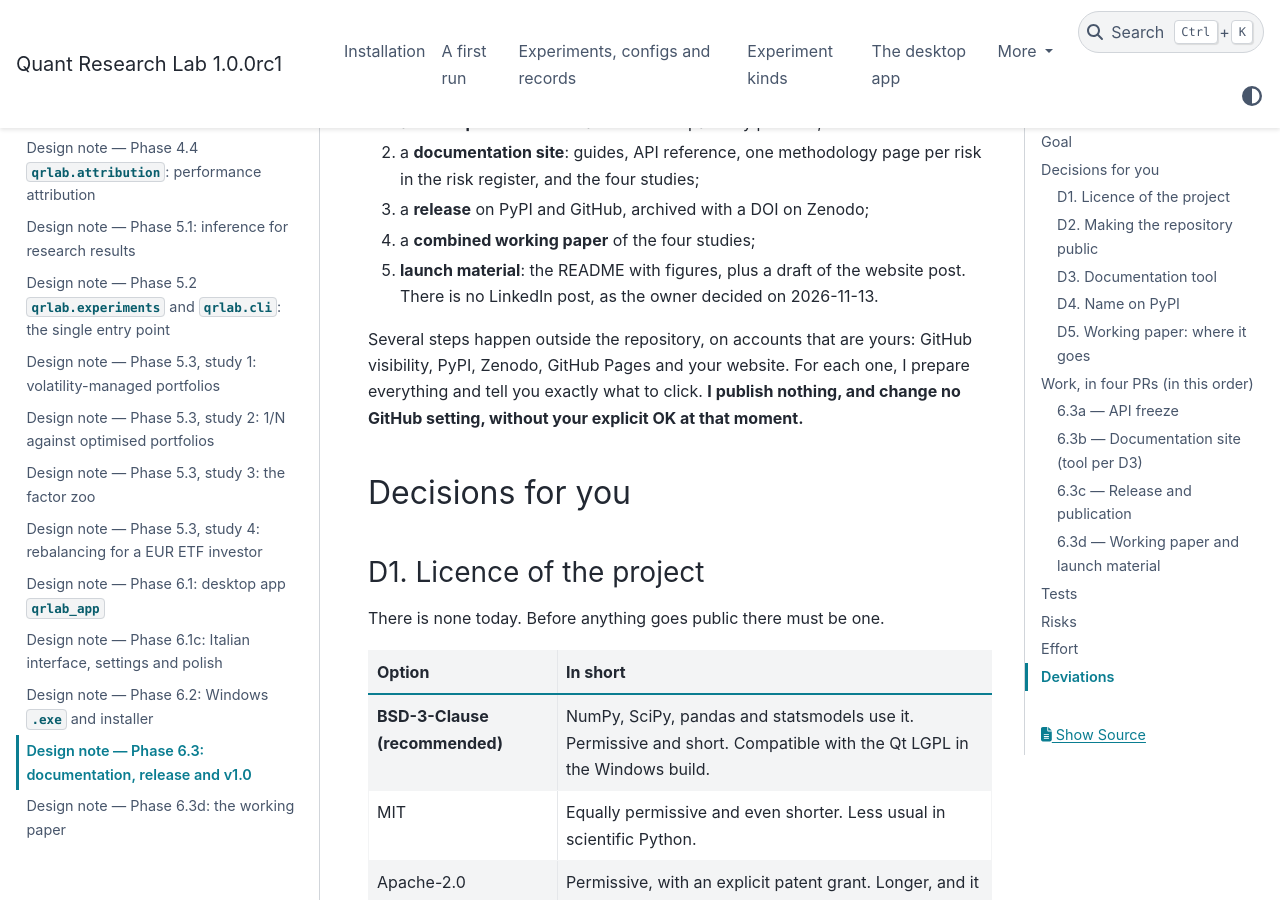
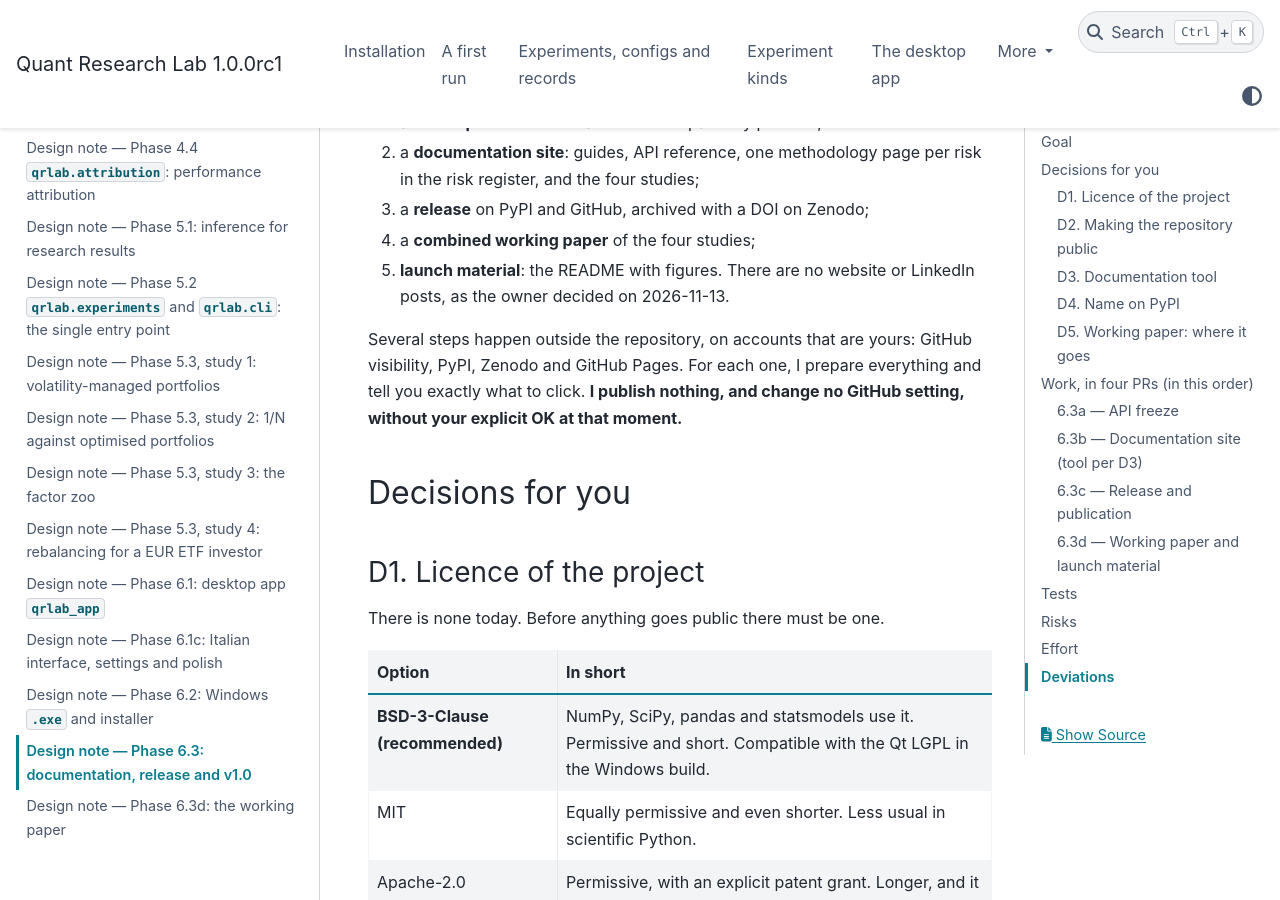
Before and after one commit to alessandroszn/quant-research-lab, a Sphinx documentation site: the page built from docs/design/6.3-release-v1.md, in a window 1280 px wide and 900 px high, scrolled down 618 px. Built offline with Sphinx 7.4.7 and the PyData theme 0.15.4, drawn with Linux system fonts in a browser that asks for light colours; some of the changed text lies outside the part shown.

Commit message:
docs: drop the website post from the launch plan
The owner decided on 2026-11-13 against website posts as well as LinkedIn; the launch is the README with figures, the release and the paper.

Co-Authored-By: Claude Opus 5.5 <noreply@anthropic.com>

```diff
--- a/docs/design/6.3-release-v1.md
+++ b/docs/design/6.3-release-v1.md
@@ -18,11 +18,11 @@ Version **1.0.0** (milestone M6), consisting of:
    register, and the four studies;
 3. a **release** on PyPI and GitHub, archived with a DOI on Zenodo;
 4. a **combined working paper** of the four studies;
-5. **launch material**: the README with figures, plus a draft of the website post. There is no
-   LinkedIn post, as the owner decided on 2026-11-13.
+5. **launch material**: the README with figures. There are no website or LinkedIn posts, as
+   the owner decided on 2026-11-13.
 
 Several steps happen outside the repository, on accounts that are yours: GitHub visibility,
-PyPI, Zenodo, GitHub Pages and your website. For each one, I prepare everything and
+PyPI, Zenodo and GitHub Pages. For each one, I prepare everything and
 tell you exactly what to click. **I publish nothing, and change no GitHub setting, without
 your explicit OK at that moment.**
 
@@ -224,9 +224,7 @@ The **tables and figures are generated from the study records**, never copied by
 check confirms that every number in the paper matches its record. The PDF is built with the
 docs tool's LaTeX builder (TeX Live installed in CI), then archived on Zenodo per D5.
 
-**Launch draft,** in English and Italian: the post for alessandrozanichelli.com. There is no
-LinkedIn post (owner's decision, 2026-11-13). I hand it to you as a file and do not commit it;
-you edit and publish it yourself.
+**No launch posts.** There are no website or LinkedIn posts (owner's decision, 2026-11-13).
 
 ## Tests
 
```
Also changed, not shown: docs/ROADMAP.md (+2 -1 lines), docs/design/6.3d-working-paper.md (+3 -4 lines).
